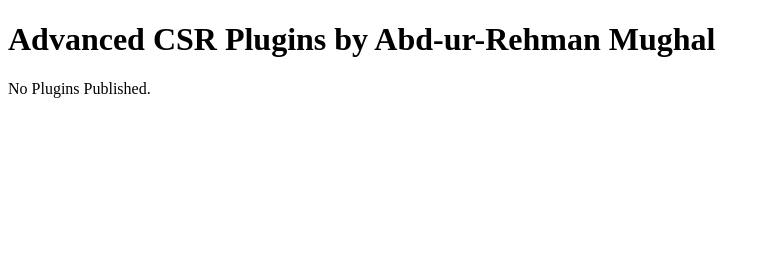
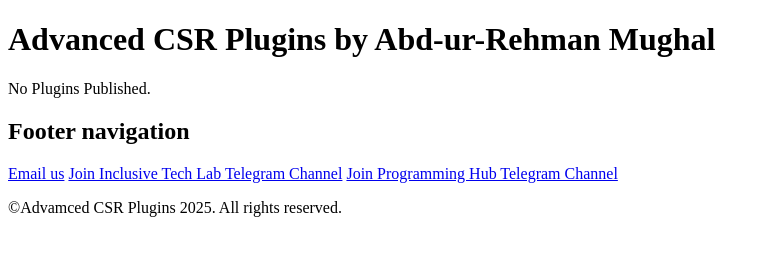
Before and after one commit to csrPlugins189/CSRPlugins189.github.io, a plain HTML site: page index.html in a window 1280 px wide. Shown: the whole page, without its empty margins (0-770 px from the left). Drawn offline with Linux system fonts and the light colour scheme.

Commit message:
Added the Footer Section.

```diff
--- a/index.html
+++ b/index.html
@@ -13,5 +13,16 @@
     <h1>Advanced CSR Plugins by Abd-ur-Rehman Mughal</h1>
   <p>No Plugins Published.</p>
   </header>
+<footer aria-label="Footer navigation landmark">
+<h2>Footer navigation</h2>
+<a href="mailto:armughal189@gmail.com">Email us</a>
+<a href="https://t.me/I_T_L189">Join Inclusive Tech Lab Telegram Channel</a>
+<a href="https://t.me/BTWOfficial189">Join Programming Hub Telegram Channel</a>
+<p id="copyrightParagraph">&copy;</p>
+</footer>
+<script>
+const date = new Date();
+document.getElementById("copyrightParagraph").innerHTML += `Advamced CSR Plugins ${date.getFullYear()}. All rights reserved.`;
+</script>
 </body>
 </html>
```
